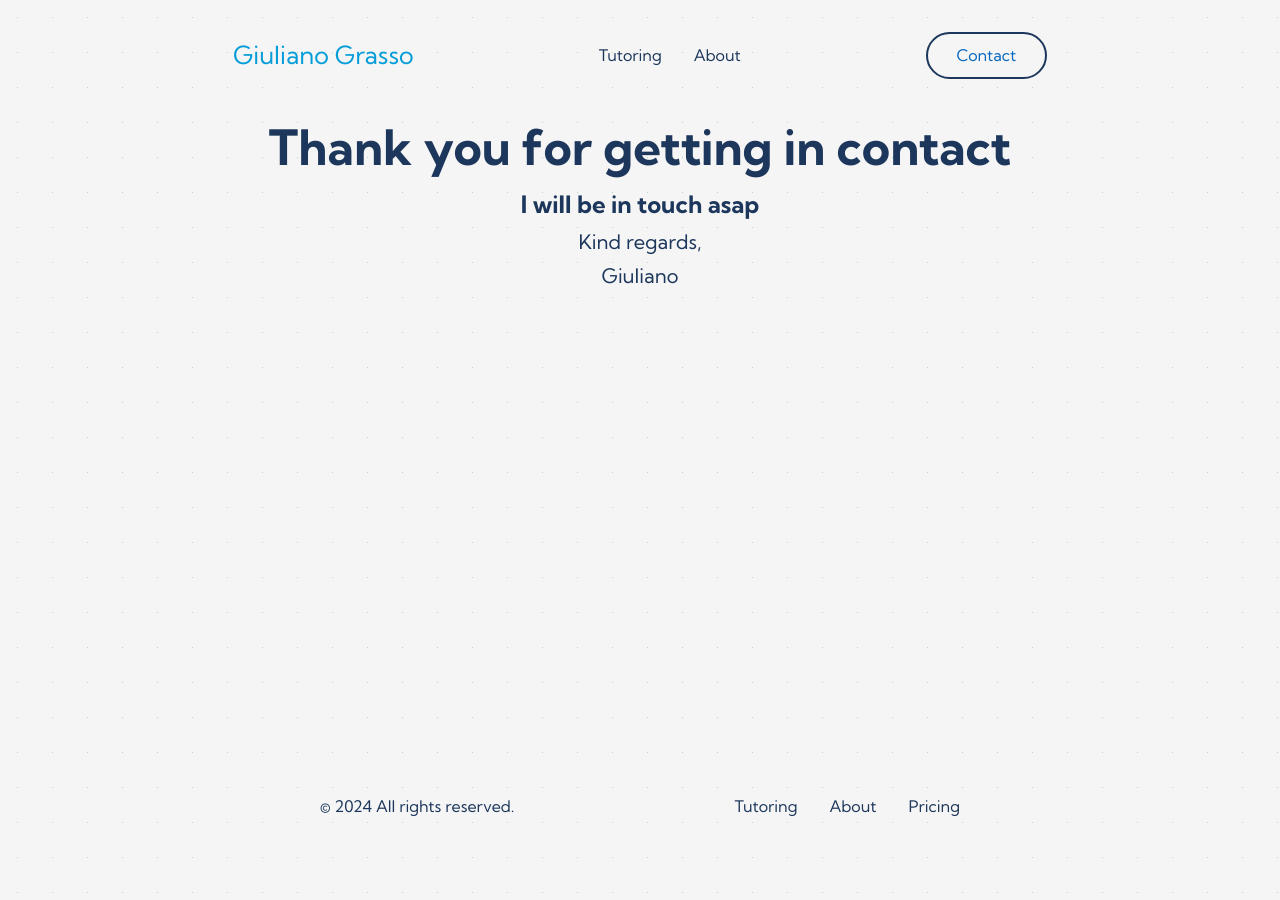
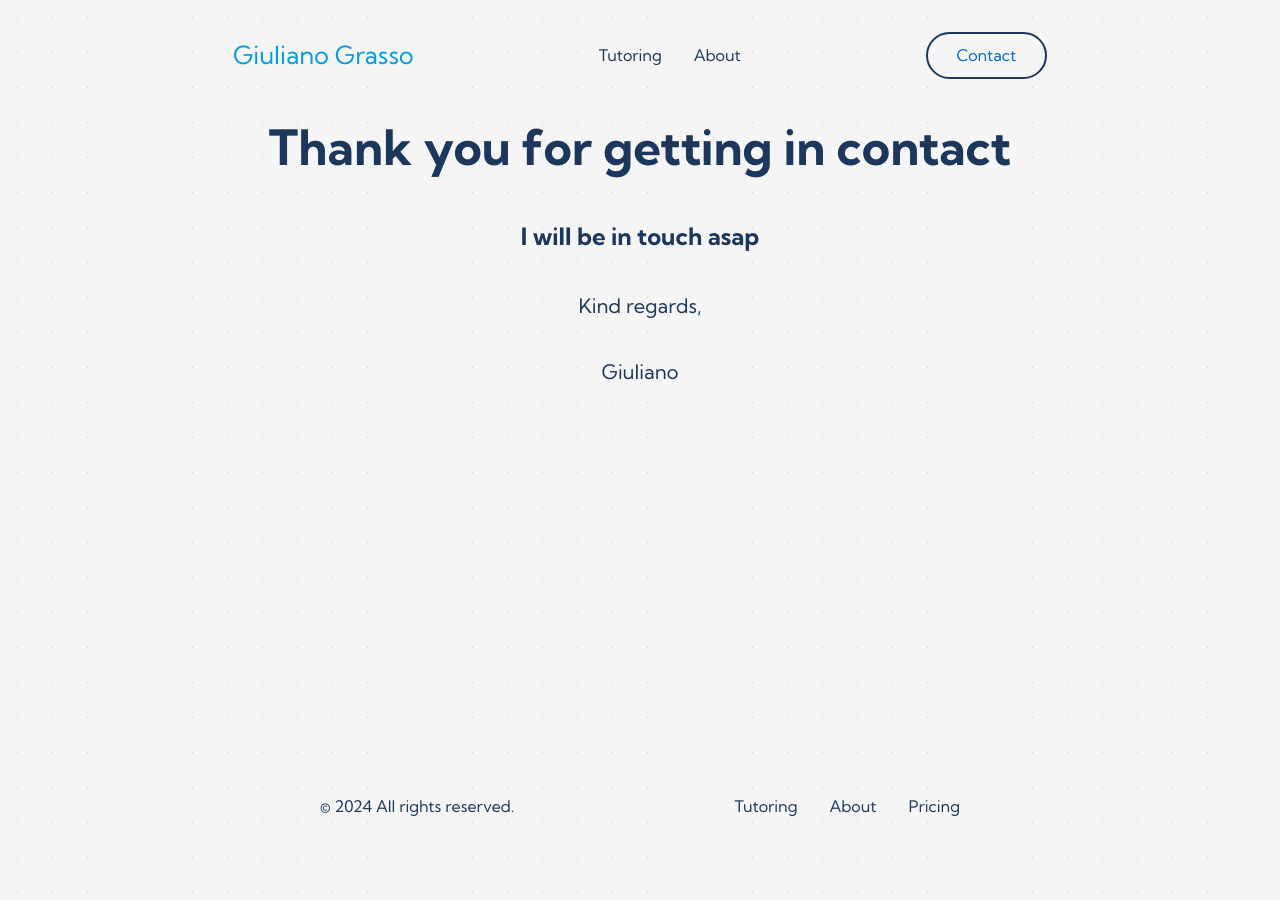
Before and after one commit to GG1982/Jekyll-ggmaths, a Jekyll site: the page built from pages/thank-you.html, in a window 1280 px wide. Built offline with Jekyll 4.4.1, drawn with Linux system fonts in a browser that asks for light colours.

Commit message:
update thanks page

```diff
--- a/pages/thank-you.html
+++ b/pages/thank-you.html
@@ -5,7 +5,7 @@ permalink: thanks
 ---
 
 <main>
-    <div class="flex-column flex-align-center">
+    <div class="flex-column flex-align-center gap-2 text-center">
         <h1>Thank you for getting in contact</h1>
         <h2>I will be in touch asap</h2>
         <p>Kind regards,</p>
```
Also changed, not shown: 1 other file.
